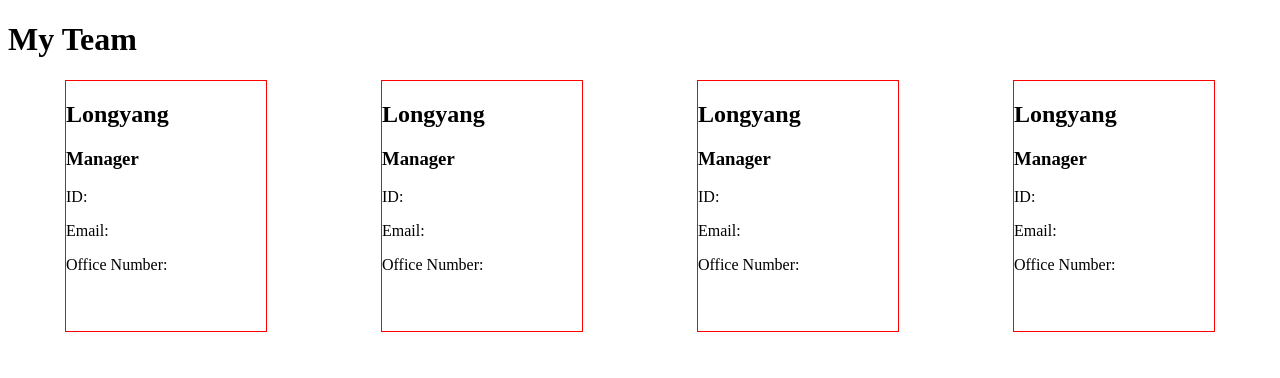
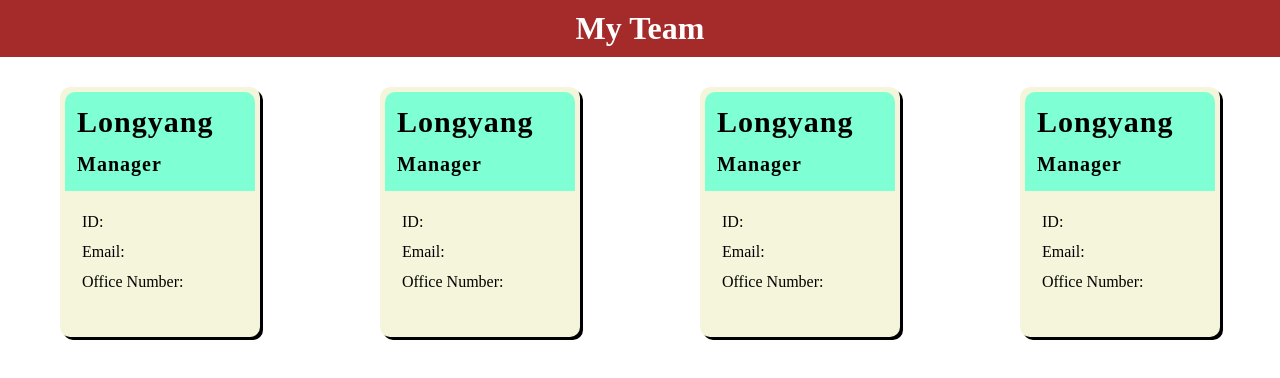
Before and after one commit to YangLongWang/Team-Profile-Generator, a website: page src/index.html in a window 1280 px wide. Drawn offline with Linux system fonts and the light colour scheme.

Commit message:
edit css

```diff
--- a/src/style.css
+++ b/src/style.css
@@ -1,7 +1,23 @@
-.card {
-    border: 1px solid red;
-    width: 200px;
-    height: 250px;
+* {
+    margin: 0;
+    padding: 0;
+    box-sizing: border-box;
+}
+
+a {
+    text-decoration: none;
+    color: blue;
+}
+
+header {
+    background-color: brown;
+    padding: 10px;
+    margin-bottom: 30px;
+}
+
+header h1 {
+    color: #fff;
+    text-align: center;
 }
 
 main {
@@ -9,3 +25,45 @@ main {
     flex-wrap: wrap;
     justify-content: space-around;
 }
+
+.card {
+    /* border: 1px solid red; */
+    width: 200px;
+    height: 250px;
+    background-color: beige;
+    border-radius: 10px;
+    margin-bottom: 10px;
+    box-shadow: 3px 3px;
+}
+
+.head {
+    background-color: aquamarine;
+    border-radius: 10px 10px 0 0;
+    text-align: left;
+    letter-spacing: 1px;
+    line-height: 1.5;
+    margin: 5px;
+    padding: 2px;
+}
+
+.name {
+    font-size: 30px;
+    margin: 5px 10px;
+}
+
+.role {
+    font-size: 20px;
+    margin: 0 10px 10px 10px;
+}
+
+.body {
+    /* background-color: bisque; */
+    margin: 10px;
+    padding: 5px;
+}
+
+.body p {
+    font-size: 16px;
+    margin: 2px;
+    padding: 5px;
+}
```
Also changed, not shown: index.js (+17 -2 lines), src/page-template.js (+24 -19 lines), dist/index.html, dist/style.css.
